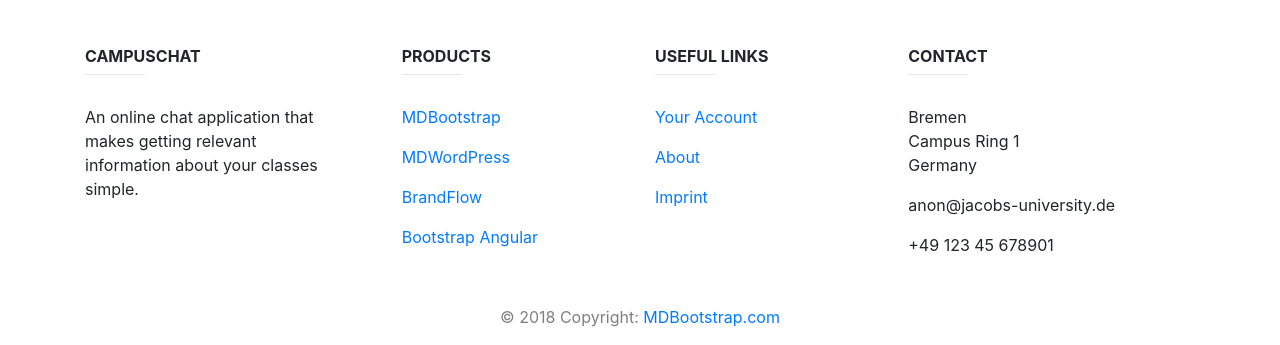
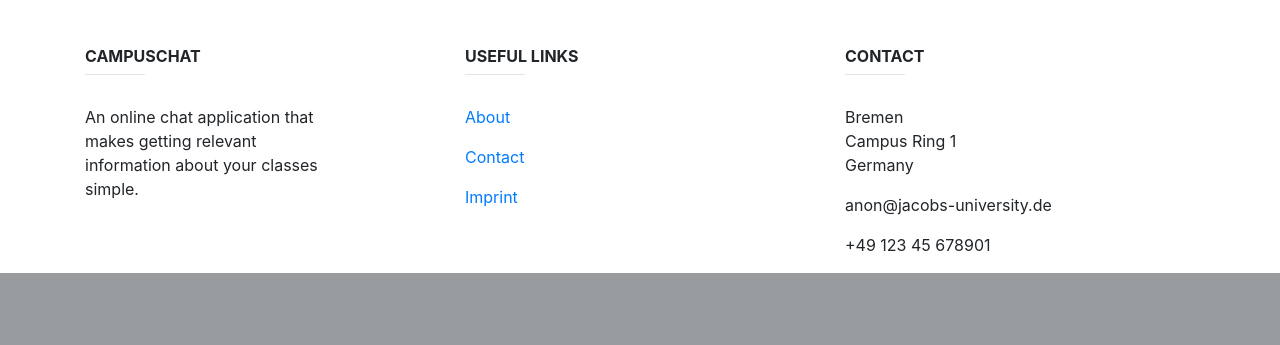
Before and after one commit to fmanana/campuschat, a Python web app: template templates/home.html in a window 1280 px wide. Shown: the part 561-906 px from the top of the page. After the commit the page ends 834 px from the top, so only its background shows below. Run offline with Jinja, Linux system fonts and the light colour scheme; the template is opened without the code that fills it, so the values that code supplies are empty; some libraries are stand-ins or nearby versions.

Commit message:
modified:   templates/home.html

```diff
--- a/templates/home.html
+++ b/templates/home.html
@@ -67,38 +67,16 @@
         <!-- Grid column -->
 
         <!-- Grid column -->
-        <div class="col-md-2 col-lg-2 col-xl-2 mx-auto mb-4">
-
-          <!-- Links -->
-          <h6 class="text-uppercase font-weight-bold">Products</h6>
-          <hr class="teal accent-3 mb-4 mt-0 d-inline-block mx-auto" style="width: 60px;">
-          <p>
-            <a class="dark-grey-text" href="#!">MDBootstrap</a>
-          </p>
-          <p>
-            <a class="dark-grey-text" href="#!">MDWordPress</a>
-          </p>
-          <p>
-            <a class="dark-grey-text" href="#!">BrandFlow</a>
-          </p>
-          <p>
-            <a class="dark-grey-text" href="#!">Bootstrap Angular</a>
-          </p>
-
-        </div>
-        <!-- Grid column -->
-
-        <!-- Grid column -->
         <div class="col-md-3 col-lg-2 col-xl-2 mx-auto mb-4">
 
           <!-- Links -->
           <h6 class="text-uppercase font-weight-bold">Useful links</h6>
           <hr class="teal accent-3 mb-4 mt-0 d-inline-block mx-auto" style="width: 60px;">
           <p>
-            <a class="dark-grey-text" href="#!">Your Account</a>
+            <a class="dark-grey-text" href="#!">About</a>
           </p>
           <p>
-            <a class="dark-grey-text" href="#!">About</a>
+            <a class="dark-grey-text" href="#!">Contact</a>
           </p>
           <p>
             <a class="dark-grey-text" href="#!">Imprint</a>
@@ -129,12 +107,6 @@
     </div>
     <!-- Footer Links -->
 
-    <!-- Copyright -->
-    <div class="footer-copyright text-center text-black-50 py-3">© 2018 Copyright:
-      <a class="dark-grey-text" href="https://mdbootstrap.com/education/bootstrap/"> MDBootstrap.com</a>
-    </div>
-    <!-- Copyright -->
-
   </footer>
   <!-- Footer -->
 
```
